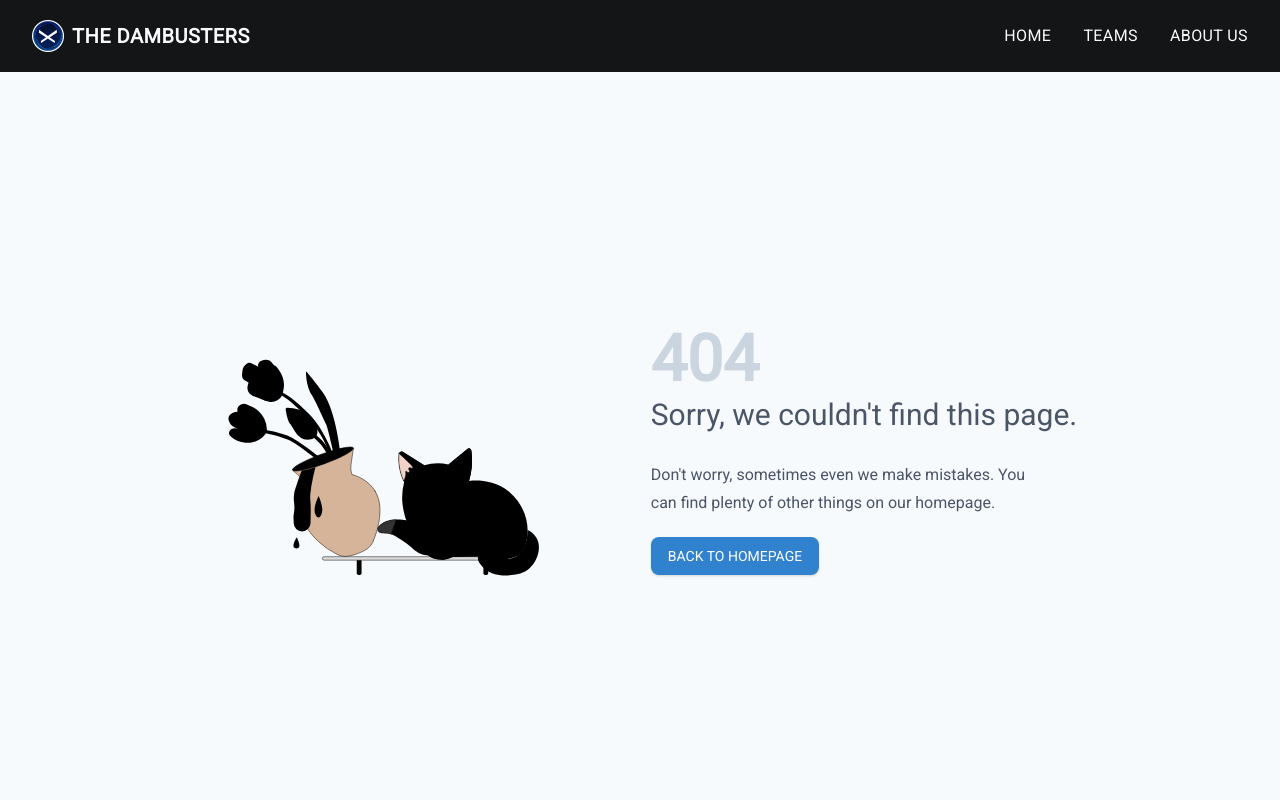
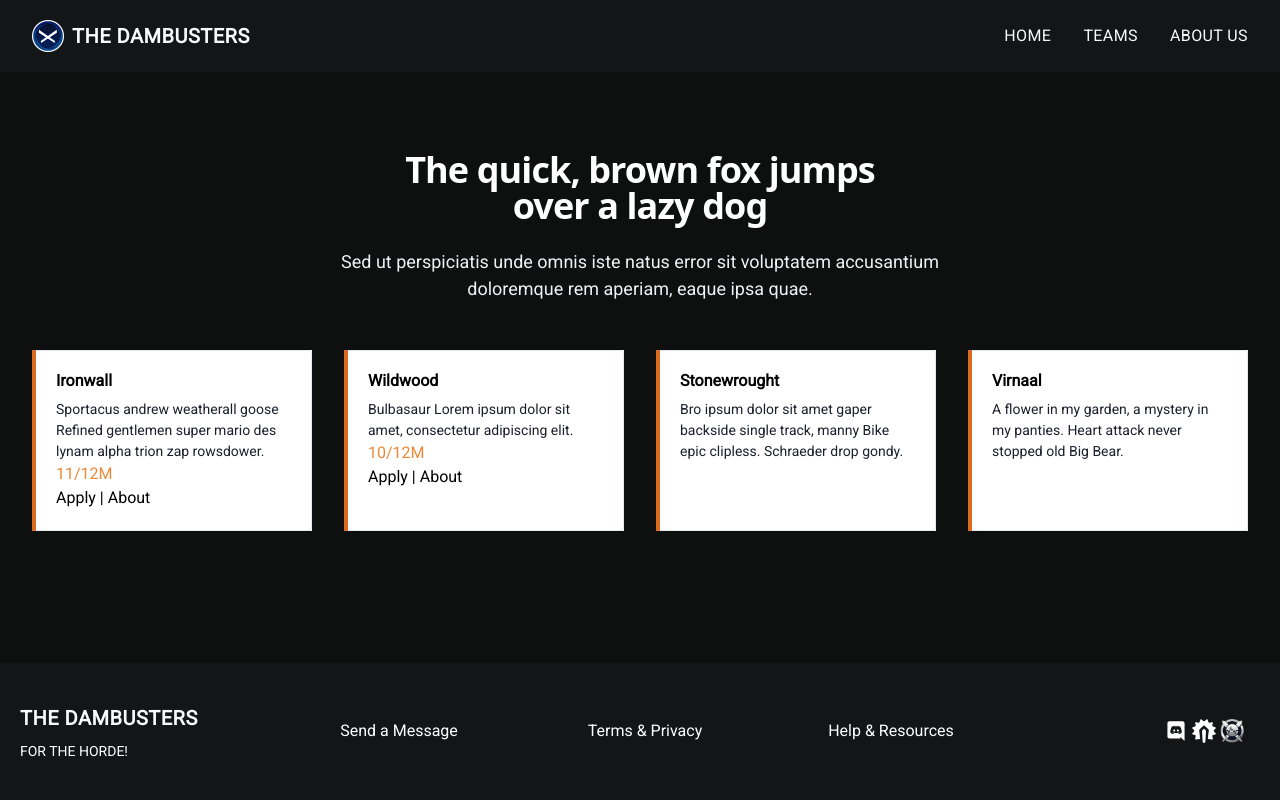
Before and after one commit to NikoDyring/dambusters, a Vue app in the folder packages/frontend/: page /apply in a window 1280 px wide. Shown: the top 800 px of the page. Built offline with nearby package versions, Linux system fonts and the light colour scheme.

Commit message:
add(frontend): Add application component

```diff
--- /dev/null
+++ b/packages/frontend/src/components/Application.vue
@@ -0,0 +1,64 @@
+<template>
+  <div class="px-4 py-16 mx-auto sm:max-w-xl md:max-w-full lg:max-w-screen-xl md:px-24 lg:px-8 lg:py-20">
+    <div class="max-w-xl mb-10 md:mx-auto sm:text-center lg:max-w-2xl md:mb-12">
+      <h2 class="max-w-lg mb-6 font-sans text-3xl font-bold leading-none tracking-tight text-white sm:text-4xl md:mx-auto">
+        The quick, brown fox jumps over a lazy dog
+      </h2>
+      <p class="text-base text-gray-200 md:text-lg">
+        Sed ut perspiciatis unde omnis iste natus error sit voluptatem accusantium doloremque rem aperiam, eaque ipsa quae.
+      </p>
+    </div>
+    <div class="grid gap-8 row-gap-5 mb-8 md:row-gap-8 lg:grid-cols-4 sm:grid-cols-2">
+      <div class="duration-300 transform bg-white border-l-4 border-orange-600 hover:-translate-y-2">
+        <div class="h-full p-5 border border-l-0 rounded-r shadow-sm">
+          <h6 class="mb-2 font-semibold leading-5">Ironwall</h6>
+          <p class="text-sm text-gray-900">
+            Sportacus andrew weatherall goose Refined gentlemen super mario des lynam alpha trion zap rowsdower.
+          </p>
+          <p class="text-md text-orange-500">11/12M</p>
+          <p class="text-md text-black">
+            <a href="#">Apply</a>
+            |
+            <a href="#">About</a>
+          </p>
+        </div>
+      </div>
+      <div class="duration-300 transform bg-white border-l-4 border-orange-600 hover:-translate-y-2">
+        <div class="h-full p-5 border border-l-0 rounded-r shadow-sm">
+          <h6 class="mb-2 font-semibold leading-5">Wildwood</h6>
+          <p class="text-sm text-gray-900">
+            Bulbasaur Lorem ipsum dolor sit amet, consectetur adipiscing elit.
+          </p>
+          <p class="text-md text-orange-500">10/12M</p>
+          <p class="text-md text-black">
+            <a href="#">Apply</a>
+            |
+            <a href="#">About</a>
+          </p>
+        </div>
+      </div>
+      <div class="duration-300 transform bg-white border-l-4 border-orange-600 hover:-translate-y-2">
+        <div class="h-full p-5 border border-l-0 rounded-r shadow-sm">
+          <h6 class="mb-2 font-semibold leading-5">Stonewrought</h6>
+          <p class="text-sm text-gray-900">
+            Bro ipsum dolor sit amet gaper backside single track, manny Bike epic clipless. Schraeder drop gondy.
+          </p>
+        </div>
+      </div>
+      <div class="duration-300 transform bg-white border-l-4 border-orange-600 hover:-translate-y-2">
+        <div class="h-full p-5 border border-l-0 rounded-r shadow-sm">
+          <h6 class="mb-2 font-semibold leading-5">Virnaal</h6>
+          <p class="text-sm text-gray-900">
+            A flower in my garden, a mystery in my panties. Heart attack never stopped old Big Bear.
+          </p>
+        </div>
+      </div>
+    </div>
+  </div>
+</template>
+<script lang="ts">
+import { defineComponent } from 'vue'
+export default defineComponent({
+  name: 'Application'
+})
+</script>
--- a/packages/frontend/src/router/index.ts
+++ b/packages/frontend/src/router/index.ts
@@ -26,6 +26,11 @@ const routes: Array<RouteRecordRaw> = [
     component: () => import('@/views/Blog.vue')
   },
   {
+    path: '/apply',
+    name: 'Apply',
+    component: () => import('@/views/Apply.vue')
+  },
+  {
     path: '/:pathMatch(.*)*',
     component: () => import('@/views/NotFound.vue')
   }
--- /dev/null
+++ b/packages/frontend/src/views/Apply.vue
@@ -0,0 +1,13 @@
+<template>
+  <Application />
+</template>
+<script lang="ts">
+import { defineComponent } from 'vue'
+import Application from '@/components/Application.vue'
+export default defineComponent({
+  name: 'Blog',
+  components: {
+    Application
+  }
+})
+</script>
```
